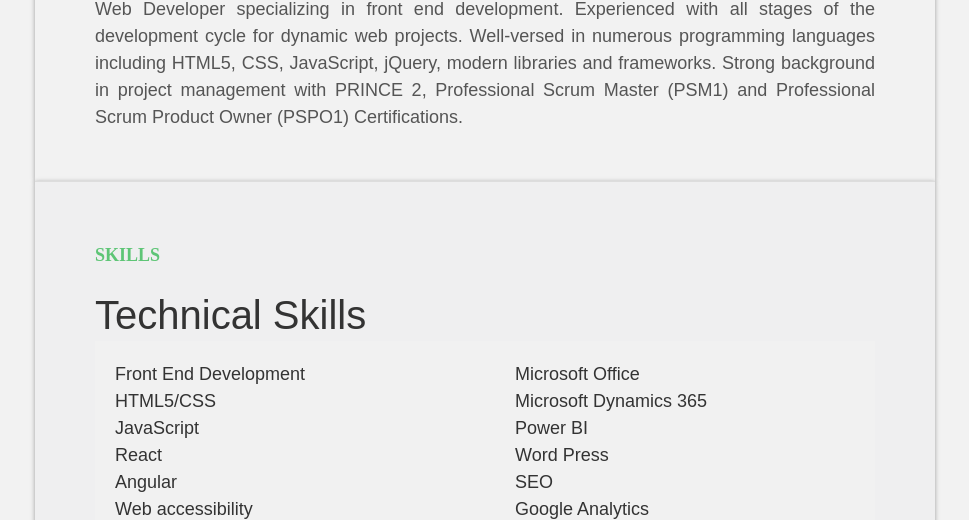
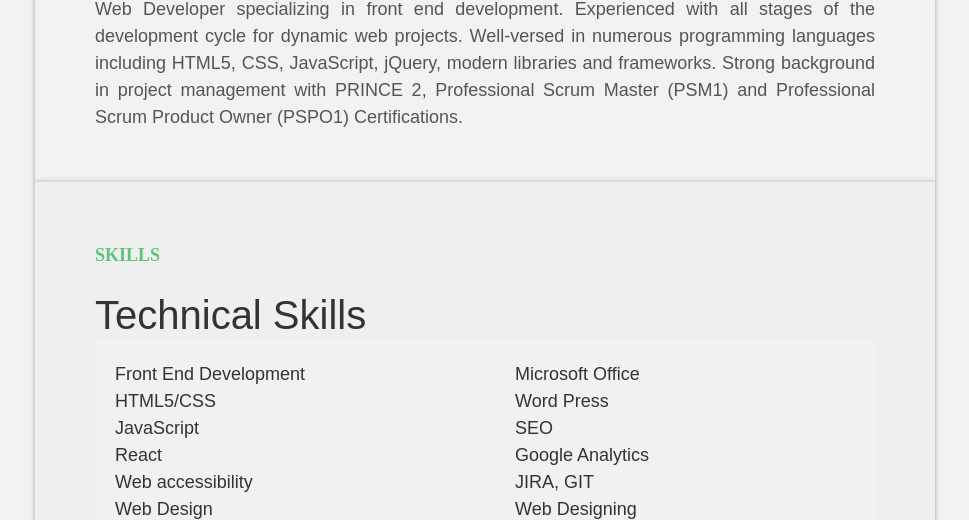
Before and after one commit to snehapantwork/snehatech, a plain HTML site: page index.html in a window 1280 px wide. Shown: the part 432-952 px from the top of the page, without its empty margins (155-1124 px from the left). Drawn offline with nearby package versions, Linux system fonts and the light colour scheme.

Commit message:
Update index.html

```diff
--- a/index.html
+++ b/index.html
@@ -59,7 +59,6 @@
             <p>HTML5/CSS</p>
             <p>JavaScript</p>
             <p>React</p>
-            <p>Angular</p>
             <p>Web accessibility</p>
             <p>Web Design</p>
             <p>Visual Studio Code</p>
@@ -68,8 +67,6 @@
           </div>
           <div>
             <p>Microsoft Office</p>
-            <p>Microsoft Dynamics 365</p>
-            <p>Power BI</p>
             <p>Word Press</p>
             <p>SEO</p>
             <p>Google Analytics</p>
```
